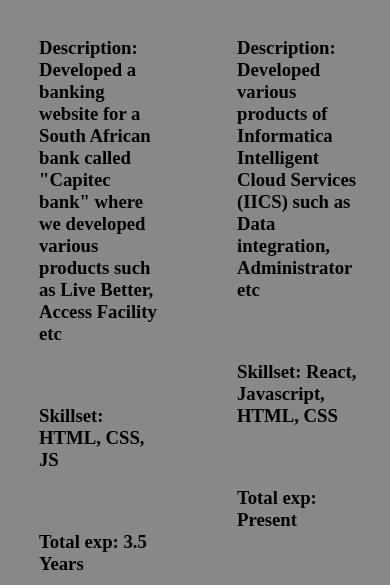
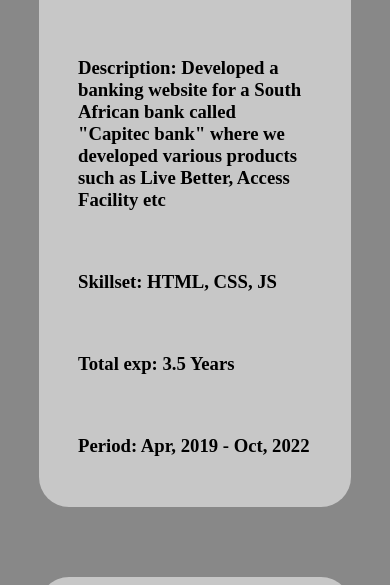
Before and after one commit to chethanprabhu/Portfolio, a plain HTML site: page index.html in a window 390 px wide. Shown: the part 1960-2545 px from the top of the page. Drawn offline with Linux system fonts and the light colour scheme.

Commit message:
added media queries to adjust company to come one below the other on mobile devices

```diff
--- a/styles.css
+++ b/styles.css
@@ -76,17 +76,39 @@
 
 .expContainer {
     display: flex;
+    gap: 30px;
+    justify-content: center;
+}
+
+.company {
+    padding-top: 50px;
+    width: 20%;
+    padding-left: 10%;
+    padding-right: 10%;
+    border-radius: 30px;
+    margin: 20px 0;
+    background-color: rgb(199, 199, 199);
+}
+
+@media only screen and (max-width: 500px) {
+    .expContainer {
+        display: flex;
+        gap: 30px;
+        align-items: center;
+        flex-direction: column;
+    }
+
+    .company {
+        width: 60%;
+    }
+}
+
+.company:hover {
+    background-color: rgb(168, 167, 167);
 }
 
 .companyLogo {
     height: 120px;
-}
-
-.company {
-    padding-top: 50px;
-    width: 45%;
-    padding-left: 10%;
-    padding-right: 10%;
 }
 
 .footer {
```
